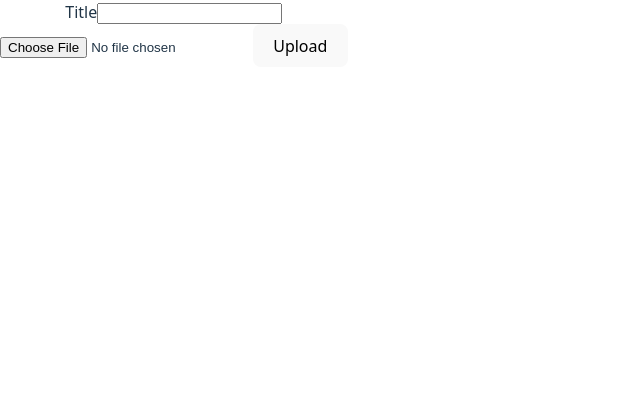
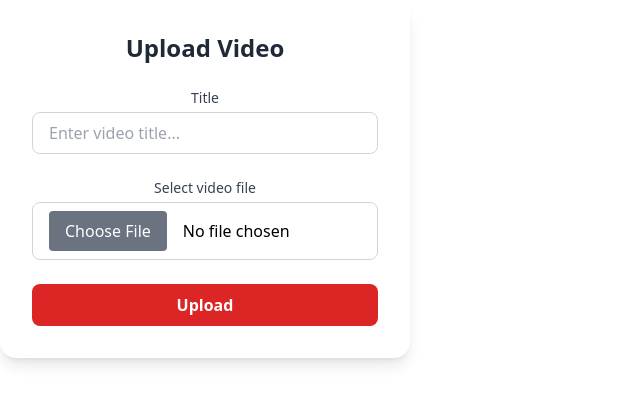
Before and after one commit to thienthuc9/YoutubeMiniApp, a React (Vite) app: page /upload in a window 1280 px wide. Shown: the top 404 px of the page, without its empty margins (0-640 px from the left). Built offline with nearby package versions, Linux system fonts and the light colour scheme; no server answers; sample sign-in values are in the browser's storage.

Commit message:
fix(Upload): update Upload UI

```diff
--- a/index.html
+++ b/index.html
@@ -9,6 +9,7 @@
   <body>
     <div id="root"></div>
     <script type="module" src="/src/main.tsx"></script>
+    <script src="https://cdn.tailwindcss.com"></script>
   </body>
   <link rel="stylesheet" href="https://fonts.googleapis.com/css2?family=Material+Icons&display=swap">
 </html>
--- a/package.json
+++ b/package.json
@@ -24,10 +24,13 @@
     "@types/react": "^19.0.10",
     "@types/react-dom": "^19.0.4",
     "@vitejs/plugin-react": "^4.3.4",
+    "autoprefixer": "^10.4.21",
     "eslint": "^9.21.0",
     "eslint-plugin-react-hooks": "^5.1.0",
     "eslint-plugin-react-refresh": "^0.4.19",
     "globals": "^15.15.0",
+    "postcss": "^8.5.3",
+    "tailwindcss": "^4.1.7",
     "typescript": "~5.7.2",
     "typescript-eslint": "^8.24.1",
     "vite": "^6.2.0"
--- a/src/components/VideoUploads.tsx
+++ b/src/components/VideoUploads.tsx
@@ -8,7 +8,7 @@ const VideoUpload: React.FC = () => {
   const [uploadProgress, setUploadProgress] = useState<number>(0);
   const token = localStorage.getItem("token");
   const [isUploading, setIsUploading] = useState(false);
-  const [title,setTitle] = useState<string>("");
+  const [title, setTitle] = useState<string>("");
 
 
   const handleFileChange = (e: React.ChangeEvent<HTMLInputElement>) => {
@@ -16,7 +16,7 @@ const VideoUpload: React.FC = () => {
       setFile(e.target.files[0]);
     }
   };
-  const handleChangeText = (e: React.ChangeEvent<HTMLInputElement>)=>{
+  const handleChangeText = (e: React.ChangeEvent<HTMLInputElement>) => {
     setTitle(e.target.value);
   }
   const uploadVideo = async () => {
@@ -64,33 +64,62 @@ const VideoUpload: React.FC = () => {
     }
   };
   return (
-    <div className="flex flex-col items-center gap-4 p-5">
-      <div>
-        <span>Title</span>
-        <input type="text" onChange={handleChangeText} value={title}></input>
+    <div className="flex flex-col items-center gap-6 p-8 max-w-xl mx-auto bg-white rounded-2xl shadow-lg">
+      <h2 className="text-2xl font-semibold text-gray-800">Upload Video</h2>
+
+      <div className="w-full">
+        <label className="block text-sm font-medium text-gray-700 mb-1">Title</label>
+        <input
+          type="text"
+          onChange={handleChangeText}
+          value={title}
+          className="w-full border border-gray-300 rounded-lg px-4 py-2 focus:outline-none focus:ring-2 focus:ring-red-400"
+          placeholder="Enter video title..."
+        />
       </div>
-      <input type="file" accept="video/*" onChange={handleFileChange} className="border p-2" />
-      <button onClick={uploadVideo} disabled={isUploading} className="bg-blue-500 text-white px-4 py-2 rounded">
-        Upload
+
+      <div className="w-full">
+        <label className="block text-sm font-medium text-gray-700 mb-1">Select video file</label>
+        <input
+          type="file"
+          accept="video/*"
+          onChange={handleFileChange}
+          className="w-full text-black border border-gray-300 rounded-lg px-4 py-2 file:mr-4 file:py-2 file:px-4 file:border-0 file:bg-gray-500 file:text-white file:rounded file:cursor-pointer hover:file:bg-gray-600"
+        />
+      </div>
+
+      <button
+        onClick={uploadVideo}
+        disabled={isUploading}
+        className={`w-full text-center py-2 rounded-lg font-semibold text-white ${isUploading ? 'bg-gray-400 cursor-not-allowed' : 'bg-red-600 hover:bg-red-700'
+          }`}
+      >
+        {isUploading ? 'Uploading...' : 'Upload'}
       </button>
 
-      {videoUrl && (
-        <video controls className="w-1/2">
-          <source src={videoUrl} type="video/mp4" />
-        </video>
-      )}
       {/* Hiển thị tiến trình upload */}
       {uploadProgress > 0 && (
-        <div className="w-1/2 bg-gray-200 h-4 rounded mt-2">
-          <div
-            className="bg-blue-500 h-full text-white text-center text-xs leading-4 rounded"
-            style={{ width: `${uploadProgress}%` }}
-          >
-            {uploadProgress}%
+        <div className="w-full mt-2">
+          <div className="w-full bg-gray-200 h-4 rounded-lg overflow-hidden">
+            <div
+              className="bg-red-500 h-full text-xs font-semibold text-white text-center"
+              style={{ width: `${uploadProgress}%` }}
+            >
+              {uploadProgress}%
+            </div>
           </div>
         </div>
       )}
+
+      {/* Preview video sau khi upload */}
+      {videoUrl && (
+        <video controls className="w-full rounded-lg mt-4 shadow-md">
+          <source src={videoUrl} type="video/mp4" />
+          Trình duyệt của bạn không hỗ trợ video.
+        </video>
+      )}
     </div>
+
   );
 };
 
```
Also changed, not shown: 1 other file (tests, documents, lock files or other folders).
